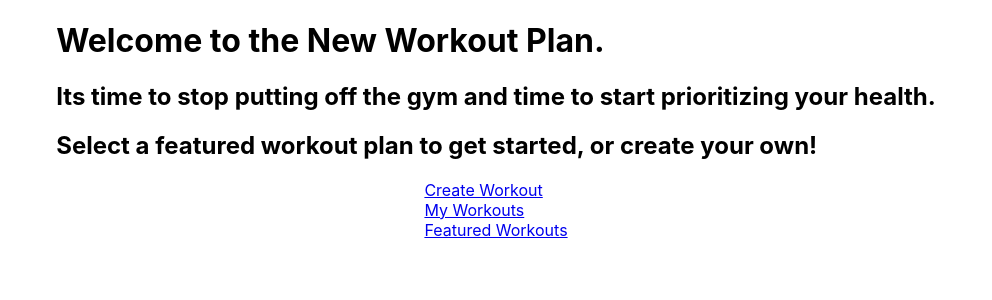
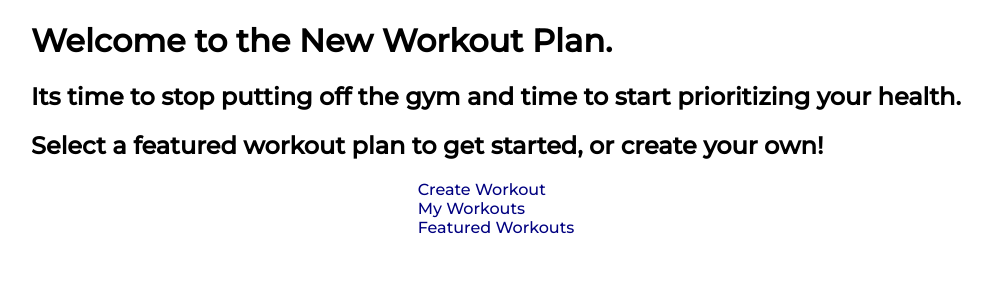
Before and after one commit to dannypeterson/Kanye-West-Workout-Plan, a React (Create React App) app in the folder client/: page / in a window 1280 px wide. Shown: the top 300 px of the page, without its empty margins (144-1136 px from the left). Built offline with nearby package versions, Linux system fonts and the light colour scheme.

Commit message:
Added conditional nav bar

```diff
--- a/client/public/index.html
+++ b/client/public/index.html
@@ -3,6 +3,9 @@
   <head>
     <meta charset="utf-8" />
     <link rel="icon" href="%PUBLIC_URL%/favicon.ico" />
+    <link rel="preconnect" href="https://fonts.googleapis.com">
+  <link rel="preconnect" href="https://fonts.gstatic.com" crossorigin>
+  <link href="https://fonts.googleapis.com/css2?family=Montserrat:wght@500&display=swap" rel="stylesheet">
     <title>The New Workout Plan</title>
   </head>
   <body>
--- a/client/src/App.css
+++ b/client/src/App.css
@@ -1,3 +1,53 @@
+*{
+  font-family: 'Montserrat', sans-serif;
+}
+
+/* header stuff */
+li, a {
+  font-weight: 500;
+  font-size: 16px;
+  color: #edf0f1;
+  text-decoration: none;
+}
+
+header {
+  display: flex;
+  justify-content: space-between;
+  align-items: center;
+  padding: 30px 10%;
+  background-color: #24252A;
+}
+
+#myworkouts {
+  background-color: #24252A;
+}
+
+a:link, a:visited {
+  text-decoration: none;
+}
+
+.logo {
+  width: 100px;
+  height: 100px;
+}
+
+.nav_links {
+  list-style: none;
+}
+
+.nav_links li {
+  display: inline-block;
+  padding: 0px 20px;
+}
+
+.nav_links li a {
+  transition: all 0.3s ease 0s;
+}
+
+.nav_links li a:hover {
+  color: #0088a9;
+}
+
 body {
   margin: 0;
   font-family: -apple-system, BlinkMacSystemFont, 'Segoe UI', 'Roboto', 'Oxygen',
@@ -17,6 +67,10 @@ code {
   display: flex;
   flex-direction: column;
   align-items: center;
+}
+
+.homebutton {
+  color: navy
 }
 
 /* MuscleGroupPage.js */
@@ -46,7 +100,7 @@ code {
   width: 80vw;
   border: 2px solid bisque;
   border-radius: 20px;;
-  background-color: navy;
+  background-color: #24252A;
   cursor: pointer;
   font-size: larger;
   color: bisque;
@@ -71,7 +125,7 @@ code {
   height: 20vh;
   border: 4px solid bisque;
   border-radius: 50px;
-  background-color: navy;
+  background-color: #24252A;
   color: bisque;
   margin: 25px;
 }
@@ -98,9 +152,6 @@ code {
   background-color: blanchedalmond;
 }
 
-nav {
-  background-color: teal;
-}
 
 form{
   display: flex;
@@ -113,3 +164,9 @@ form{
   cursor: pointer;
   display: block;
 }
+
+#addbutton {
+  position: absolute;
+  bottom: 50%;
+  left: 50%;
+}
--- a/client/src/App.js
+++ b/client/src/App.js
@@ -10,6 +10,9 @@ import { useState, useEffect } from 'react'
 import IndivWorkout from './components/IndivWorkout'
 
 const App = () => {
+  //only on /musclegroups/id
+  const [backButton, setBackButton] = useState(false)
+
   //form on MuscleGroupPage
   const initialState = {
     name: '',
@@ -39,7 +42,12 @@ const App = () => {
         <Route
           path="/musclegroups/:id"
           element={
-            <ExerciseList formState={formState} setFormState={setFormState} />
+            <ExerciseList
+              formState={formState}
+              setFormState={setFormState}
+              backButton={backButton}
+              setBackButton={setBackButton}
+            />
           }
         />
         <Route path="/exercise" element={<Form />} />
--- a/client/src/components/Header.js
+++ b/client/src/components/Header.js
@@ -1,11 +1,21 @@
 import { Link } from 'react-router-dom'
 
-const Header = () => {
+const Header = (props) => {
   return (
     <header>
+      <img
+        src="https://www.vhv.rs/dpng/d/116-1162001_clip-art-nwhealthy-emojis-by-chi-dumbbell-emoji.png"
+        className="logo"
+        alt="logo"
+      ></img>
       <nav>
-        <Link to="/musclegroups">Back</Link>
-        <Link to="/exercise">Edit Exercises</Link>
+        <ul className="nav_links">
+          <li>
+            <Link to="/">Home</Link>
+          </li>
+
+          <li>{props.backButton && <Link to="/musclegroups">Back</Link>}</li>
+        </ul>
       </nav>
     </header>
   )
--- a/client/src/pages/ExerciseList.jsx
+++ b/client/src/pages/ExerciseList.jsx
@@ -19,6 +19,8 @@ const findWorkouts = async () => {
 
 useEffect(() => {
 findWorkouts()
+props.setBackButton(true)
+console.log(props.backButton)
 },[])
 
 //push id to workout.exercises array
@@ -31,7 +33,7 @@ const handleClick = (id) => {
 
   return(
     <div className="exercises">
-      <Header />
+      <Header backButton={props.backButton}/>
       <h1>{groupName} Exercises</h1>
       <div>
         <Exercise exercises={exercises} findWorkouts={findWorkouts} handleClick={handleClick}/>
--- a/client/src/pages/FeaturedWorkout.jsx
+++ b/client/src/pages/FeaturedWorkout.jsx
@@ -1,9 +1,11 @@
-
+import Header from "../components/Header"
 
 const FeaturedWorkout = () => {
 
   return(
-    <div>Featured Workouts:</div>
+    <div>
+      <Header />
+    </div>
   )
 }
 
--- a/client/src/pages/Home.jsx
+++ b/client/src/pages/Home.jsx
@@ -13,15 +13,15 @@ const Home = () => {
       <h2>Select a featured workout plan to get started, or create your own!</h2>
       </div>
 
-      <div className="homebutton">
-        <div>
-          <Link to="/musclegroups">Create Workout</Link>
+      <div className="homebuttons">
+        <div >
+          <Link className="homebutton" to="/musclegroups">Create Workout</Link>
         </div>
         <div>
-          <Link to="/myworkouts">My Workouts</Link>
+          <Link className="homebutton" to="/myworkouts">My Workouts</Link>
         </div>
         <div>
-          <Link to="/featured">Featured Workouts</Link>
+          <Link className="homebutton" to="/featured">Featured Workouts</Link>
         </div>
       </div>
 
--- a/client/src/pages/MuscleGroupPage.jsx
+++ b/client/src/pages/MuscleGroupPage.jsx
@@ -2,6 +2,7 @@ import MuscleGroup from '../components/MuscleGroup'
 import axios from 'axios'
 import { useEffect, useState } from 'react'
 import { useNavigate, useParams } from 'react-router-dom'
+import Header from '../components/Header'
 
 const MuscleGroupPage = (props) => {
 
@@ -41,13 +42,14 @@ const handleChange = (event) => {
       props.setFormState(props.initialState)
       navigate('/myworkouts')
     } else {
-      let response = await axios.put(`http://localhost:3001/myworkouts/${id}`, props.formState)
+      let response = await axios.put(`http://localhost:3001/myworkouts/${id}/update`, props.formState)
       props.setFormState(props.initialState)
     }
   }
 
   return(
     <div className='musclegrouppage'>
+      <Header />
       <div className='nameworkout'>
         <h1 id='name'>Name your workout:</h1>
           <input
--- a/client/src/pages/MyWorkout.jsx
+++ b/client/src/pages/MyWorkout.jsx
@@ -1,7 +1,7 @@
 import { useState, useEffect } from "react"
 import axios from "axios"
-import IndivWorkout from "../components/IndivWorkout"
 import { useNavigate, Link } from "react-router-dom"
+import Header from "../components/Header"
 
 
 const MyWorkout = () => {
@@ -23,17 +23,25 @@ getMyWorkouts()
   },[])
 
 
+  return(
+    <div className="workoutlist">
+<Header />
+<div id="myworkouts">
+  <h1>My workouts:</h1>
+</div>
+    <div>
 
-
-
-  return(
-    <div>
-      <h1>My workouts:</h1>
       {myWorkouts.map((myWorkout) => (
       <Link to={`/myworkouts/${myWorkout._id}`} key={myWorkout._id}
       className="myworkout">{myWorkout.name}</Link>
       ))}
     </div>
+
+    <div id="addbutton">
+      <button onClick={() => navigate('/musclegroups')}>Create workout</button>
+    </div>
+
+    </div>
   )
 }
 
```
Also changed, not shown: client/public/assets/images/dumbell.png (added), client/public/assets/images/lifter.png (added).
